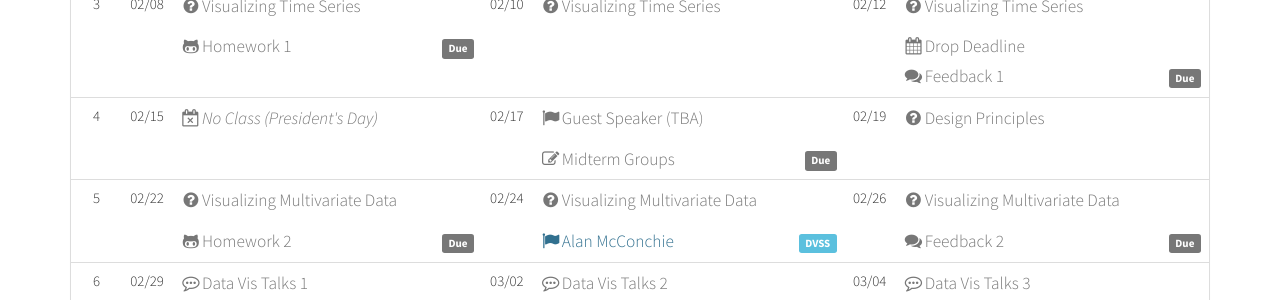
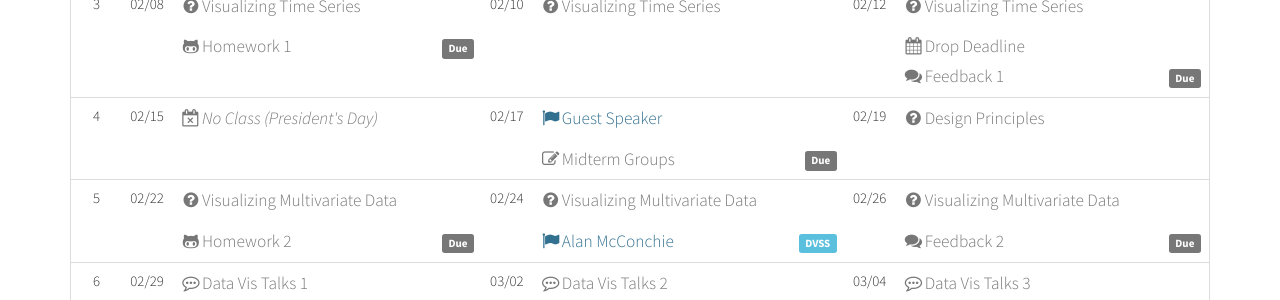
Before and after one commit to usf-cs360-2016/usf-cs360-2016.github.io, a Jekyll site: the page built from schedule.html, in a window 1280 px wide and 900 px high, scrolled down 365 px. Shown: the part 153-453 px from the top of the window. Built offline with Jekyll 4.4.1, drawn with Linux system fonts in a browser that asks for light colours; nearby versions of some CDN libraries.

Commit message:
Confirming guest speaker on 2/17.

```diff
--- a/_data/schedule.yml
+++ b/_data/schedule.yml
@@ -167,8 +167,8 @@
     - class : 2016-02-17 # wednesday
       style : false
       notes :
-        - name  : "Guest Speaker (TBA)"
-          style : "text-muted"
+        - name  : "Guest Speaker"
+          style : "text-info"
           icon  : "fa-flag"
       dates :
         - name  : "Midterm Groups"
```
